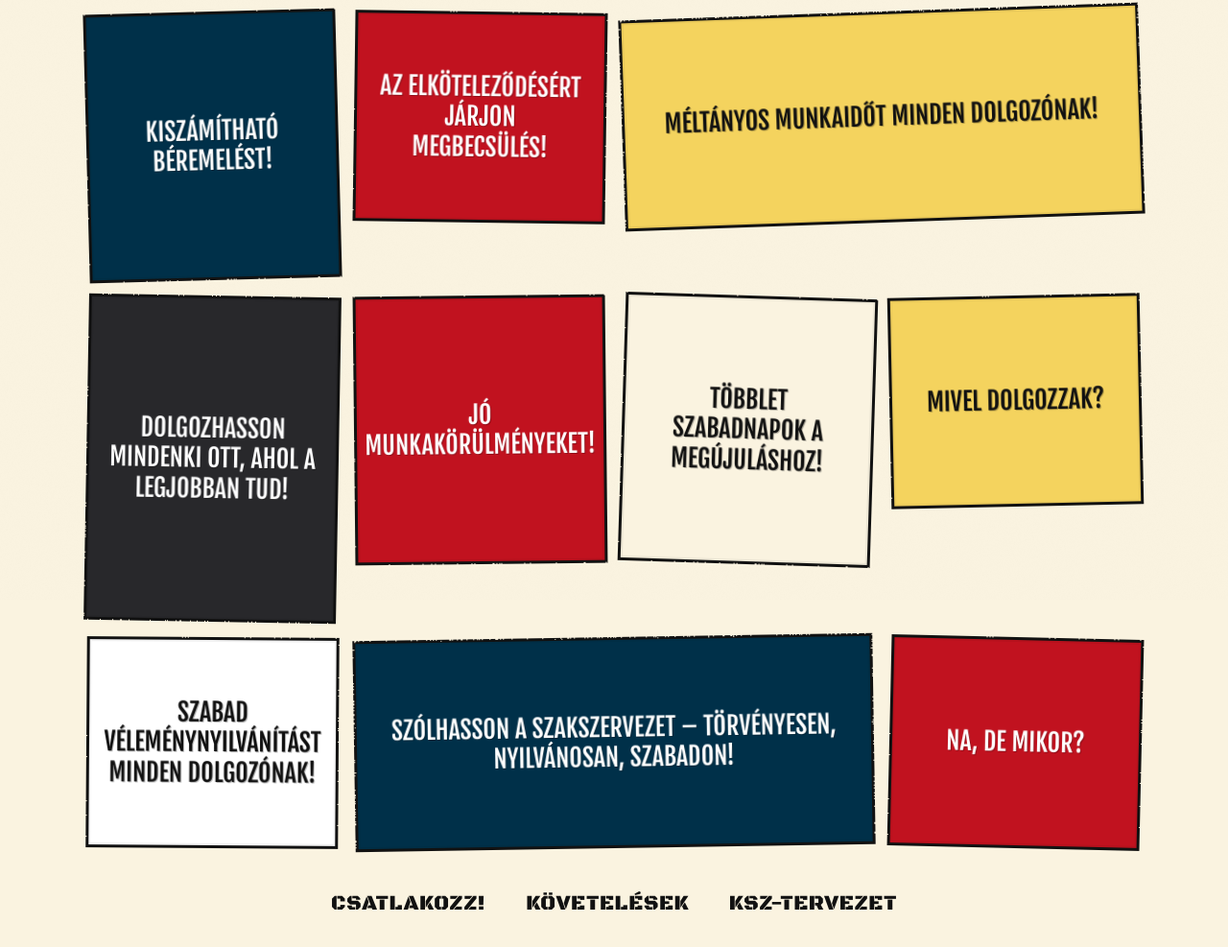
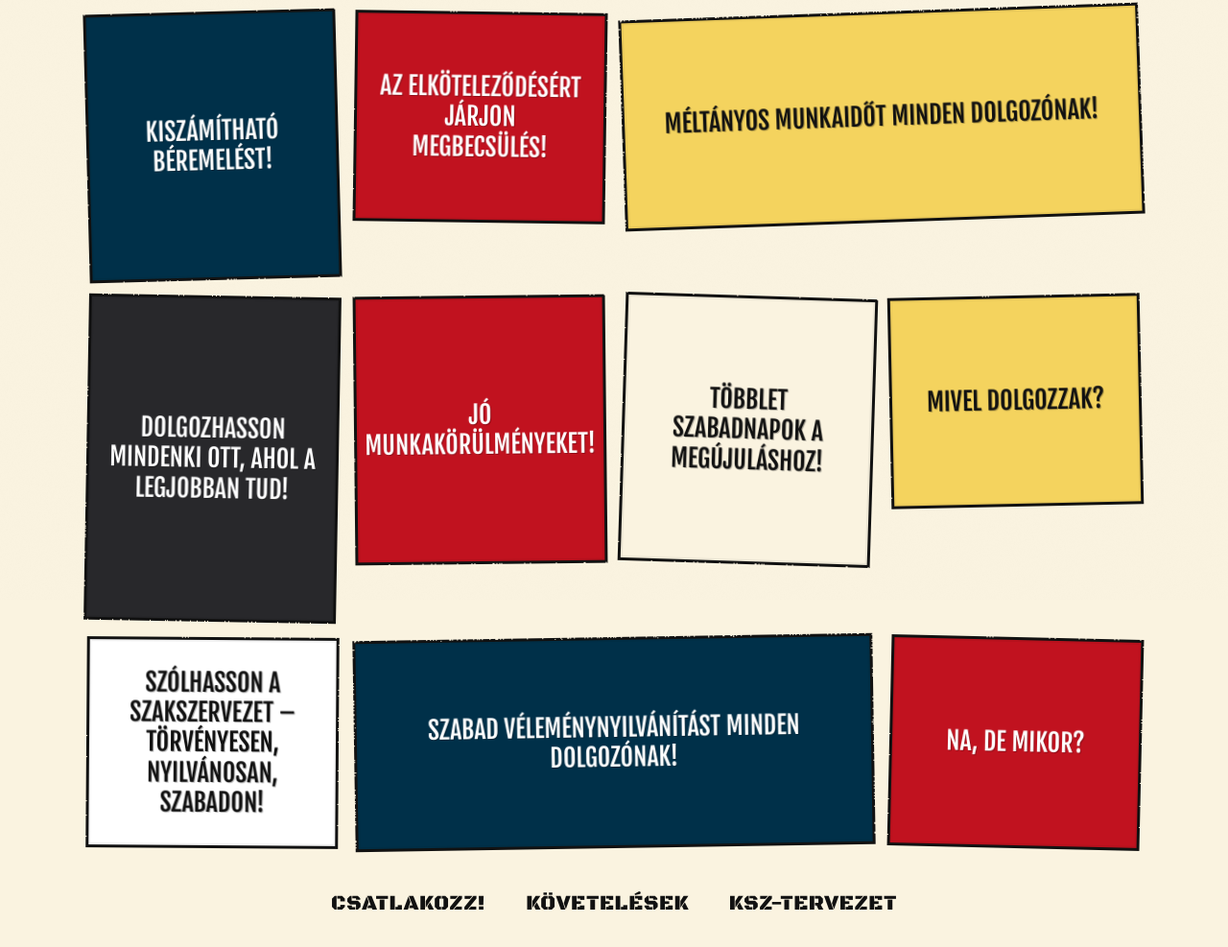
Before and after one commit to hampg/SZX_10MONDAT, a plain HTML site: page index.html in a window 1280 px wide. Shown: the part 201-1188 px from the top of the page at 96% size. Drawn offline with Linux system fonts and the light colour scheme.

Commit message:
Update index.html

```diff
--- a/index.html
+++ b/index.html
@@ -146,14 +146,14 @@
 
     <button class="tile" aria-pressed="false" aria-label="8.">
       <div class="tile-inner">
-        <div class="face front c-white">SZABAD VÉLEMÉNYNYILVÁNÍTÁST MINDEN DOLGOZÓNAK!</div>
+        <div class="face front c-white">SZÓLHASSON A SZAKSZERVEZET – TÖRVÉNYESEN, NYILVÁNOSAN, SZABADON!</div>
         <div class="face back">A SZAKSZERVEZET CSAK AKKOR TUD VALÓDI ÉRDEKVÉDELMET ELLÁTNI, HA AZ EGYETEM VEZETÉSE BIZTOSÍTJA SZÁMÁRA A TÖRVÉNYBEN GARANTÁLT KOMMUNIKÁCIÓS JOGOKAT ÉS FELÜLETEKET. </div>
       </div>
     </button>
 
     <button class="tile span-2" aria-pressed="false" aria-label="9.">
       <div class="tile-inner">
-        <div class="face front c-blue">SZÓLHASSON A SZAKSZERVEZET – TÖRVÉNYESEN, NYILVÁNOSAN, SZABADON!</div>
+        <div class="face front c-blue">SZABAD VÉLEMÉNYNYILVÁNÍTÁST MINDEN DOLGOZÓNAK!</div>
         <div class="face back">AZ EGYETEMEN SZÜLETŐ ÚJ TUDÁS SZÉLESKÖRŰ TERJESZTÉSE NEM CSAK AZ EGYETEM ÉS A TUDOMÁNY SZÁMÁRA FONTOS, HANEM ALAPVETŐ TÁRSADALMI ÉRDEK IS, EZÉRT NEM SZABAD KORLÁTOZNI AZ OKTATÓK, KUTATÓK VÉLEMÉNYNYILVÁNÍTÁSI SZABADSÁGÁT</div>
       </div>
     </button>
```
